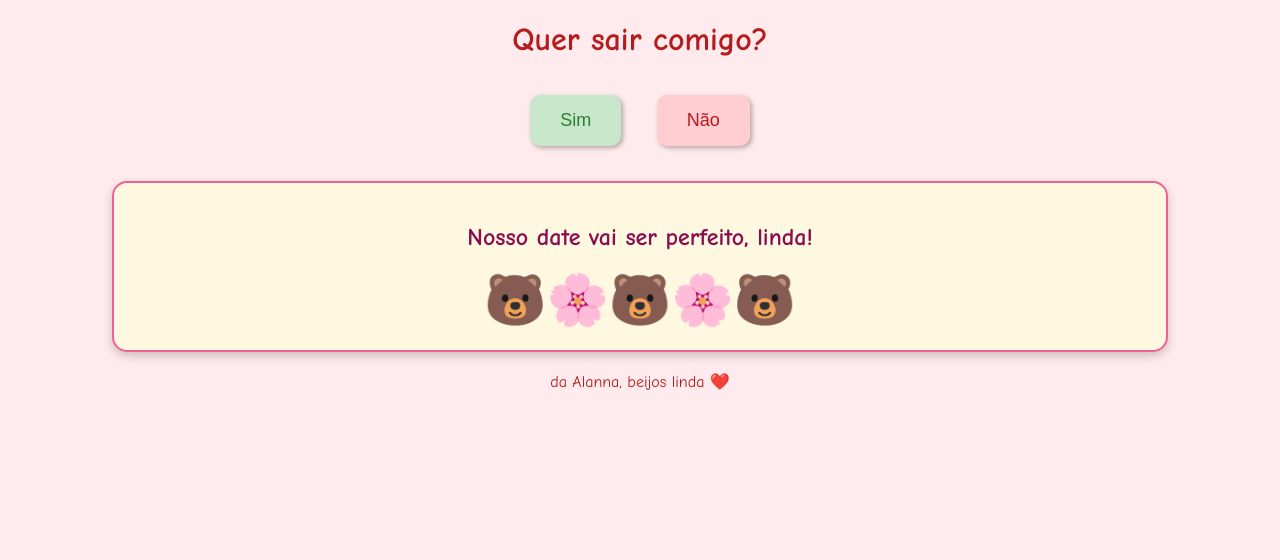
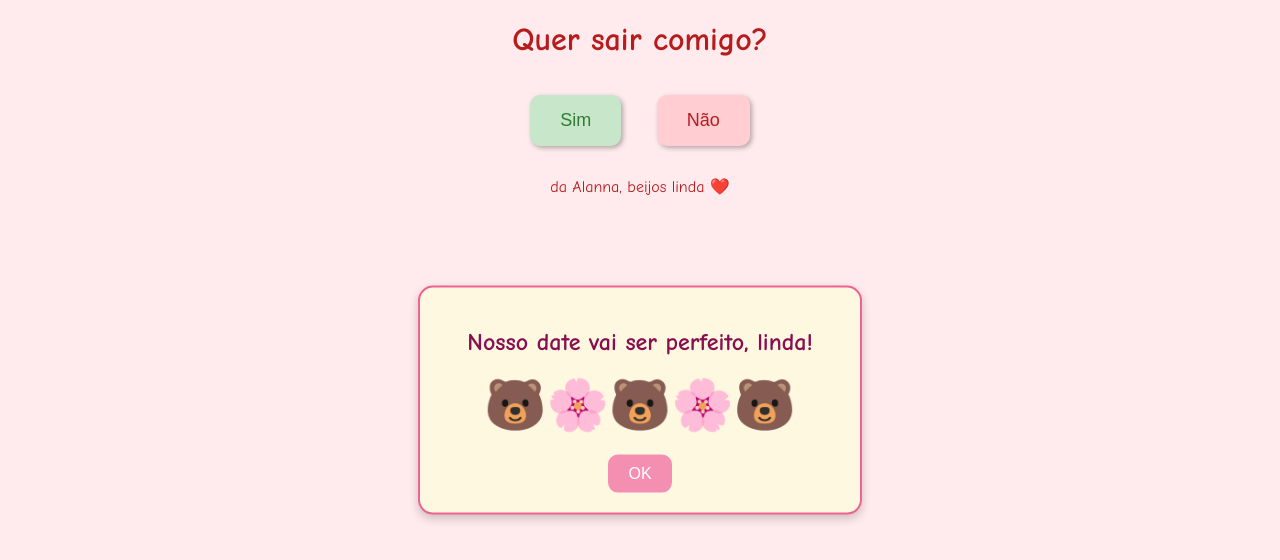
Before and after one commit to alnaguiar/convite-, a plain HTML site: page index.html in a window 1280 px wide. Both pictures are taken after a click on the button "Sim". Drawn offline with Linux system fonts and the light colour scheme.

Commit message:
Update index.html

```diff
--- a/index.html
+++ b/index.html
@@ -32,27 +32,52 @@
             background-color: #FFCDD2;
             color: #B71C1C;
         }
-        .message {
+        /* Modal styles */
+        .modal {
             display: none;
-            margin: 20px auto;
+            position: fixed;
+            top: 50%;
+            left: 50%;
+            transform: translate(-50%, -50%);
             background-color: #FFF8E1;
             border: 2px solid #F06292;
             border-radius: 15px;
             padding: 20px;
             width: 80%;
+            max-width: 400px;
             box-shadow: 0px 4px 10px rgba(0, 0, 0, 0.2);
+            text-align: center;
         }
-        .message h2 {
+        .modal h2 {
             color: #880E4F;
         }
-        .cute-emoji {
+        .modal .cute-emoji {
             font-size: 50px;
+        }
+        .modal .ok-button {
+            margin-top: 20px;
+            background-color: #F48FB1;
+            color: white;
+            font-size: 16px;
+            padding: 10px 20px;
+            border: none;
+            border-radius: 10px;
+            cursor: pointer;
+            transition: transform 0.2s;
+        }
+        .modal .ok-button:hover {
+            transform: scale(1.1);
         }
     </style>
     <script>
         function showMessage() {
-            const message = document.getElementById('message');
-            message.style.display = 'block';
+            const modal = document.getElementById('modal');
+            modal.style.display = 'block';
+        }
+
+        function closeMessage() {
+            const modal = document.getElementById('modal');
+            modal.style.display = 'none';
         }
 
         function transformNoToYes(button) {
@@ -70,9 +95,11 @@
                 onmouseenter="transformNoToYes(this)"
                 onclick="showMessage()">Não</button>
     </div>
-    <div id="message" class="message">
+    <!-- Modal -->
+    <div id="modal" class="modal">
         <h2>Nosso date vai ser perfeito, linda!</h2>
         <div class="cute-emoji">🐻🌸🐻🌸🐻</div>
+        <button class="ok-button" onclick="closeMessage()">OK</button>
     </div>
     <footer>
         <p>da Alanna, beijos linda ❤️</p>
```
